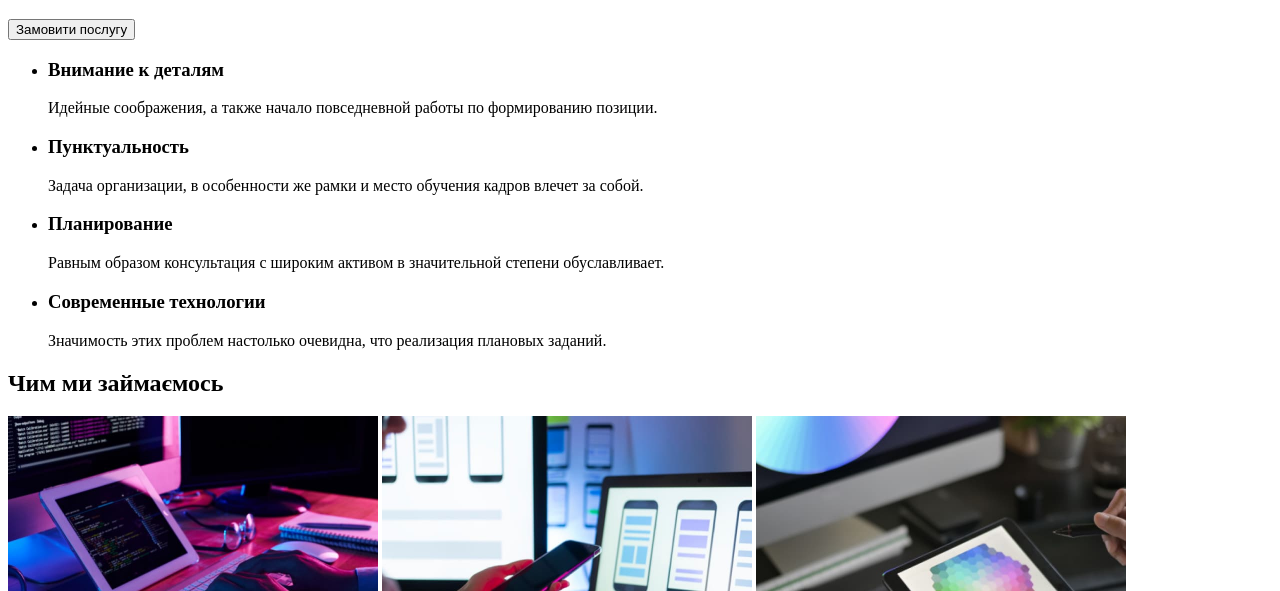
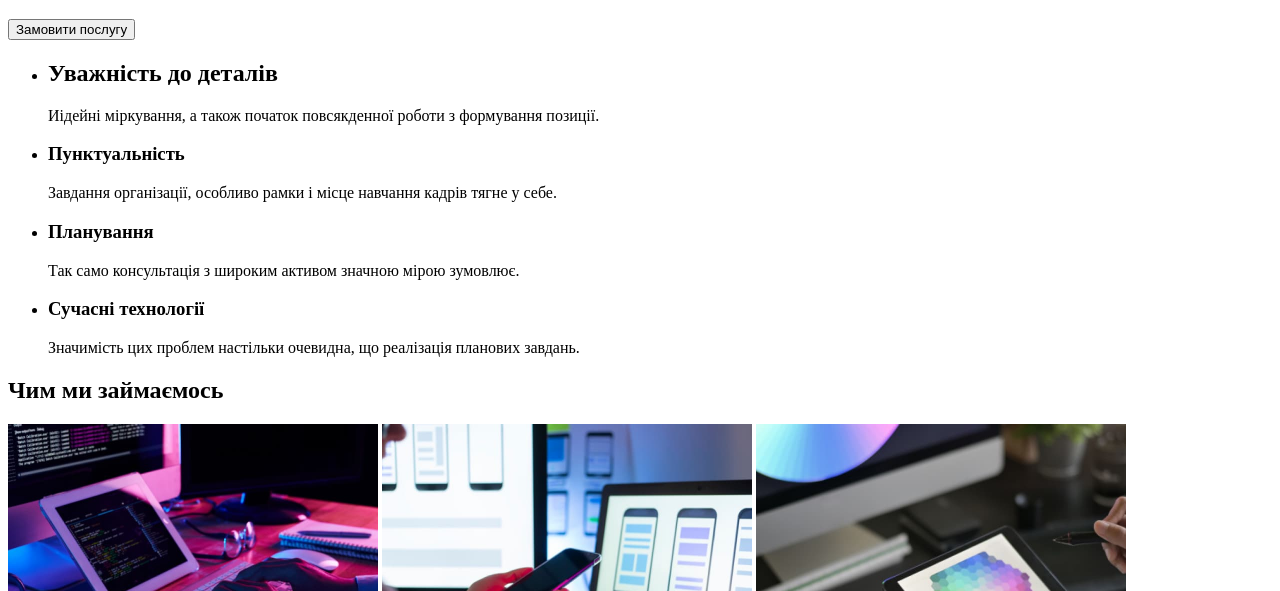
Before and after one commit to DubeiA/goit-markup-hw-01, a plain HTML site: page index.html in a window 1280 px wide. Shown: the part 209-800 px from the top of the page. Drawn offline with Linux system fonts and the light colour scheme.

Commit message:
перевів українською деякі речення

```diff
--- a/index.html
+++ b/index.html
@@ -41,26 +41,26 @@
             <ul>
                 <li>
                     <div>
-                        <h3>Внимание к деталям</h3>
-                        <p>Идейные соображения, а также начало повседневной работы по формированию позиции.</p>
+                        <h2>Уважність до деталів</h2>
+                        <p>Иідейні міркування, а також початок повсякденної роботи з формування позиції.</p>
                     </div>
                 </li>
                 <li>
                     <div>
-                        <h3>Пунктуальность</h3>
-                        <p>Задача организации, в особенности же рамки и место обучения кадров влечет за собой.</p>
+                        <h3>Пунктуальність</h3>
+                        <p>Завдання організації, особливо рамки і місце навчання кадрів тягне у себе.</p>
                     </div>
                 </li>
                 <li>
                     <div>
-                        <h3>Планирование</h3>
-                        <p>Равным образом консультация с широким активом в значительной степени обуславливает.</p>
+                        <h3>Планування</h3>
+                        <p>Так само консультація з широким активом значною мірою зумовлює.</p>
                     </div>
                 </li>
                 <li>
                     <div>
-                        <h3>Современные технологии</h3>
-                        <p>Значимость этих проблем настолько очевидна, что реализация плановых заданий.</p>
+                        <h3>Сучасні технології</h3>
+                        <p>Значимість цих проблем настільки очевидна, що реалізація планових завдань.</p>
                     </div>
                 </li>
             </ul>
@@ -78,14 +78,14 @@
                 <h3> Наша команда</h3>
 
                 <img src="images/foto1.jpg" alt="Product Designer" width="370">
-                <p>Ігор Дем'яненко Product Designer</p>
+                <p> Ігор Дем'яненко Product Designer</p>
 
                 <img src="images/foto2.jpg" alt="Frontend Developer" width="370">
                 <p> Ольга Репіна Developer</p>
 
 
                 <img src="images/foto3.jpg" alt="Marketing" width="370">
-                <p>Микола Тарасов Marketing</p>
+                <p> Микола Тарасов Marketing</p>
 
                 <img src="images/foto4.jpg" alt="UI Designer" width="370">
                 <p> Михайло Єрмаков UI Designer </p>
@@ -104,7 +104,6 @@
                 <li><a href="tel:+380961111111">+38 096 111 11 11</a> </li>
             </ul>
 
-
         </address>
 
     </footer>
```
